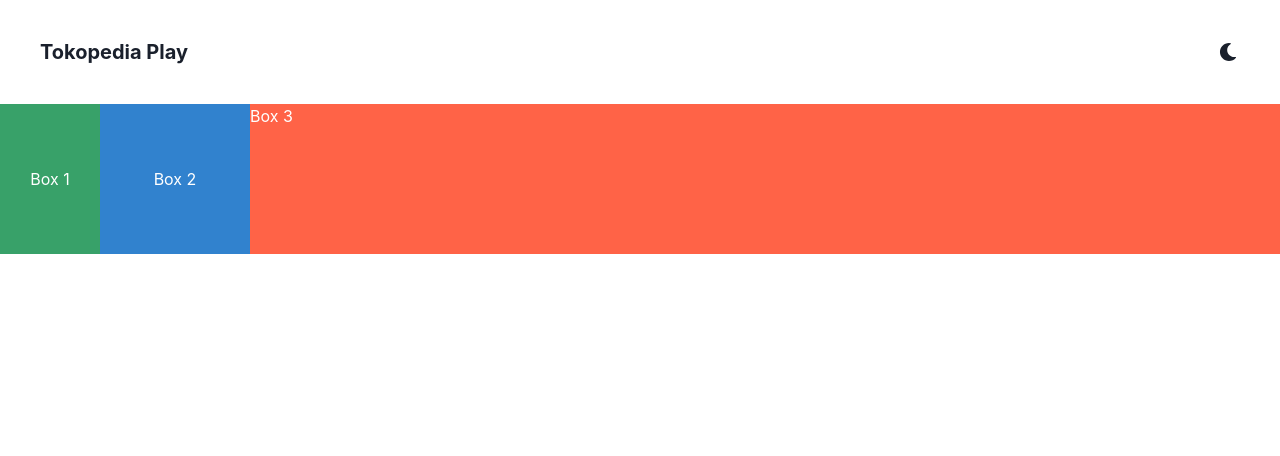
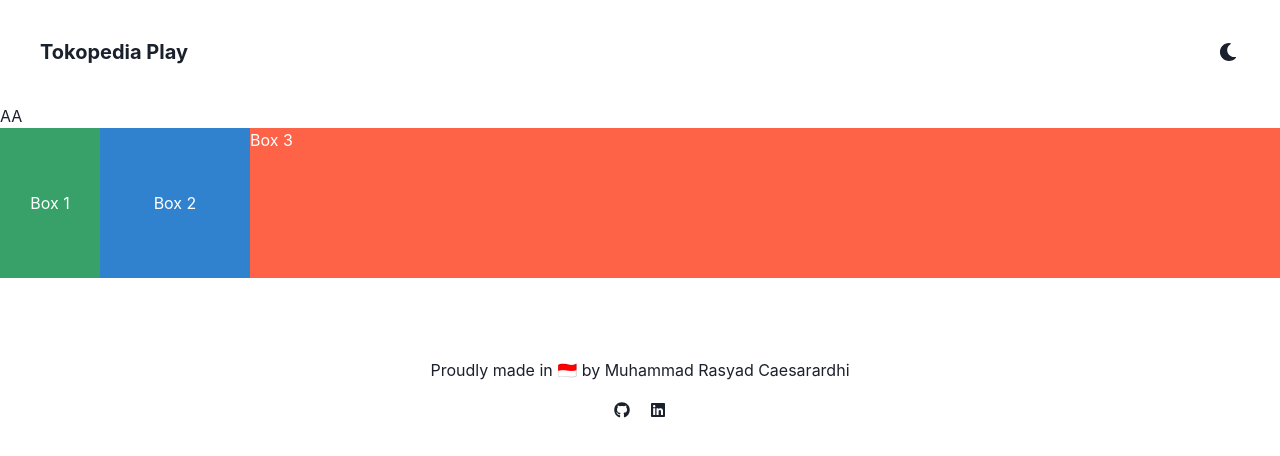
Before and after one commit to mrasyadc/tokopedia-play-frontend, a React (Create React App) app: page /video/1 in a window 1280 px wide. Shown: the top 456 px of the page. Built offline with nearby package versions, Linux system fonts and the light colour scheme.

Commit message:
refactor: better header

```diff
--- a/package.json
+++ b/package.json
@@ -3,6 +3,7 @@
   "version": "0.1.0",
   "private": true,
   "dependencies": {
+    "@chakra-ui/icons": "^2.1.0",
     "@chakra-ui/react": "^2.8.0",
     "@emotion/react": "^11.11.1",
     "@emotion/styled": "^11.11.0",
--- a/src/App.tsx
+++ b/src/App.tsx
@@ -10,31 +10,30 @@
 } from "@chakra-ui/react";
 import { ColorModeSwitcher } from "./ColorModeSwitcher";
 import Home from "./pages/home/Home";
-import { BrowserRouter as Router, Switch, Route } from "react-router-dom";
+import {
+  BrowserRouter as Router,
+  Switch,
+  Route,
+  NavLink as RouterLink,
+} from "react-router-dom";
 import Videos from "./pages/videos/Videos";
 import NotFound from "./NotFound";
+import Footer from "./components/Footer";
+
+import Header from "./components/Header";
 
 export const App = () => (
   <ChakraProvider theme={theme}>
-    <Flex minWidth="max-content" alignItems="center" gap="2" p="8">
-      <Box p="2">
-        <Heading size="md">Tokopedia Play</Heading>
-      </Box>
-      <Spacer />
-      <ButtonGroup gap="2">
-        <ColorModeSwitcher />
-      </ButtonGroup>
-    </Flex>
     <Router>
+      <Header />
+      <RouterLink to="/video/1">A</RouterLink>
+      <RouterLink to="/">A</RouterLink>
       <Switch>
-        <Route exact path="/video/:id">
-          <Videos />
-        </Route>
-        <Route exact path="/">
-          <Home />
-        </Route>
+        <Route exact path="/video/:id" component={Videos}></Route>
+        <Route exact path="/" component={Home}></Route>
         <Route component={NotFound} />
       </Switch>
     </Router>
+    <Footer />
   </ChakraProvider>
 );
--- a/src/NotFound.tsx
+++ b/src/NotFound.tsx
@@ -1,5 +1,6 @@
 import React from "react";
 import { Box, Heading, Text } from "@chakra-ui/react";
+import Header from "./components/Header";
 
 const NotFound: React.FC = () => {
   return (
--- /dev/null
+++ b/src/components/Footer.tsx
@@ -0,0 +1,25 @@
+import { Flex, Text, Center, Container } from "@chakra-ui/react";
+import { Link as ChakraLink } from "@chakra-ui/react";
+import { FaGithub, FaLinkedin } from "react-icons/fa";
+
+function Footer() {
+  return (
+    <Container marginBottom={10} marginTop={20}>
+      <Center>
+        <Text align={"center"}>
+          Proudly made in 🇮🇩 by Muhammad Rasyad Caesarardhi
+        </Text>
+      </Center>
+      <Flex gap={5} marginTop={5} justifyContent={"center"}>
+        <ChakraLink href="https://github.com/mrasyadc">
+          <FaGithub />
+        </ChakraLink>
+        <ChakraLink href="http://linkedin.com/in/muhammad-rasyad-c-50879814a">
+          <FaLinkedin />
+        </ChakraLink>
+      </Flex>
+    </Container>
+  );
+}
+
+export default Footer;
--- /dev/null
+++ b/src/components/Header.tsx
@@ -0,0 +1,27 @@
+import {
+  Flex,
+  Heading,
+  Spacer,
+  ButtonGroup,
+  Box,
+  Link as ChakraLink,
+} from "@chakra-ui/react";
+import { ColorModeSwitcher } from "../ColorModeSwitcher";
+import { Link as RouterLink } from "react-router-dom";
+
+function Header() {
+  return (
+    <Flex minWidth="max-content" alignItems="center" gap="2" p="8">
+      <Box p="2">
+        <RouterLink to="/">
+          <Heading size="md">Tokopedia Play</Heading>
+        </RouterLink>
+      </Box>
+      <Spacer />
+      <ButtonGroup gap="2">
+        <ColorModeSwitcher />
+      </ButtonGroup>
+    </Flex>
+  );
+}
+export default Header;
--- a/src/components/Thumbnail.tsx
+++ b/src/components/Thumbnail.tsx
@@ -12,7 +12,7 @@
         />
       </AspectRatio>
 
-      {/* <Text>{title}</Text> */}
+      <Text>{title}</Text>
     </Fragment>
   );
 }
--- a/src/pages/home/Home.tsx
+++ b/src/pages/home/Home.tsx
@@ -1,5 +1,6 @@
 import { Box, SimpleGrid } from "@chakra-ui/react";
 import Thumbnail from "../../components/Thumbnail";
+import Header from "../../components/Header";
 
 async function getAllVideosData() {
   const backend_uri = process.env.BACKEND_URI;
--- a/src/pages/videos/Videos.tsx
+++ b/src/pages/videos/Videos.tsx
@@ -1,6 +1,6 @@
 import { Flex, Center, Square, Box, Text } from "@chakra-ui/react";
 import { useParams } from "react-router-dom";
-
+import Header from "../../components/Header";
 function Videos() {
   type IdParams = {
     id: string;
@@ -8,7 +8,6 @@
   const { id } = useParams<IdParams>();
   console.log(id);
   return (
-    <>
     <Flex color="white">
       <Center w="100px" bg="green.500">
         <Text>Box 1</Text>
@@ -20,7 +19,6 @@
         <Text>Box 3</Text>
       </Box>
     </Flex>
-    </>
   );
 }
 
```
Also changed, not shown: 1 other file (tests, documents, lock files or other folders). Lines whose indentation alone changed are shown as unchanged.
